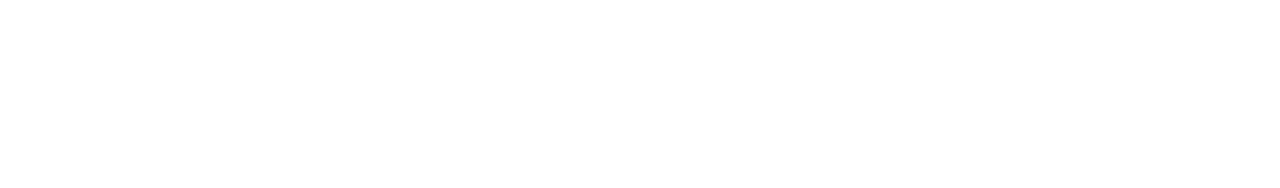
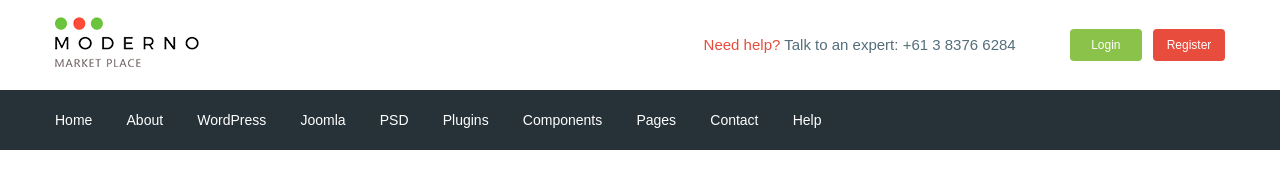
Before and after one commit to Targitay2012/moderno, a website: page app/index.html in a window 1280 px wide. Drawn offline with nearby package versions, Linux system fonts and the light colour scheme; files that its build step writes are made by us from their sources.

Commit message:
added header

```diff
--- a/app/index.html
+++ b/app/index.html
@@ -1,14 +1,102 @@
 <!DOCTYPE html>
 <html lang="en">
+
 <head>
   <meta charset="UTF-8">
   <meta http-equiv="X-UA-Compatible" content="IE=edge">
   <meta name="viewport" content="width=device-width, initial-scale=1.0">
   <title>Document</title>
+  <link rel="preconnect" href="https://fonts.googleapis.com">
+  <link rel="preconnect" href="https://fonts.gstatic.com" crossorigin>
+  <link href="https://fonts.googleapis.com/css2?family=Roboto:wght@500;700&display=swap" rel="stylesheet">
   <link rel="stylesheet" href="css/libs.min.css">
   <link rel="stylesheet" href="css/style.min.css">
 </head>
+
 <body>
+  <header class="header">
+    <div class="header__top">
+      <div class="container">
+        <div class="header__top-inner">
+          <div class="header__logo">
+            <a href="#">
+              <img src="images/logo.png" alt="">
+            </a>
+          </div>
+          <div class="header__text">
+            <a href="#">
+              <span>Need help?</span>
+            </a> Talk to an expert:
+            <a class="header__phone" href="tel:61383766284">+61 3 8376 6284</a>
+          </div>
+          <div class="header__box">
+            <a class="busket" href="#"></a>
+            <a class="header__btn header__btn-login" href="#">Login</a>
+            <a class="header__btn header__btn-register" href="#">Register</a>
+          </div>
+        </div>
+      </div>
+    </div>
+    <div class="header__menu">
+      <div class="container">
+        <nav class="menu">
+          <ul class="menu__list">
+            <li>
+              <a href="#">
+                Home
+              </a>
+            </li>
+            <li>
+              <a href="#">
+                About
+              </a>
+            </li>
+            <li>
+              <a href="#">
+                WordPress
+              </a>
+            </li>
+            <li>
+              <a href="#">
+                Joomla
+              </a>
+            </li>
+            <li>
+              <a href="#">
+                PSD
+              </a>
+            </li>
+            <li>
+              <a href="#">
+                Plugins
+              </a>
+            </li>
+            <li>
+              <a href="#">
+                Components
+              </a>
+            </li>
+            <li>
+              <a href="#">
+                Pages
+              </a>
+            </li>
+            <li>
+              <a href="#">
+                Contact
+              </a>
+            </li>
+            <li>
+              <a href="#">
+                Help
+              </a>
+            </li>
+          </ul>
+
+        </nav>
+      </div>
+    </div>
+  </header>
 
 
 
@@ -16,4 +104,5 @@
   <script src="js/libs.min.js"></script>
   <script src="js/main.min.js"></script>
 </body>
+
 </html>
--- /dev/null
+++ b/app/scss/_fonts.scss
@@ -0,0 +1,7 @@
+@font-face {
+  font-family: 'Roboto-Regular', sans-serif;
+  src: url('../fonts/Roboto-Regular.woff2') format('woff2'),
+       url('../fonts/Roboto-Regular.woff') format('woff');
+  font-weight: 400;
+  font-display: swap;
+}
--- /dev/null
+++ b/app/scss/_global.scss
@@ -0,0 +1,33 @@
+html {
+  box-sizing: border-box;
+}
+
+*,
+*::before,
+*::after {
+  box-sizing: inherit;
+}
+a{
+  display: inline-block;
+  text-decoration: none;
+  color: $color-text;
+}
+ul,
+li{
+  margin: 0;
+  padding: 0;
+  list-style: none;
+}
+body{
+  font-family: 'Roboto-Regular', sans-serif;
+  font-weight: 400;
+  font-size: 15px;
+  line-height: 24px;
+  color: $color-text;
+
+}
+.container{
+  max-width: 1200px;
+  margin: 0 auto;
+  padding: 0 15px;
+}
--- /dev/null
+++ b/app/scss/_vars.scss
@@ -0,0 +1,4 @@
+$color-text: #546e7a;
+$red: #e74c3c;
+$green: #8bc34a;
+$bg: #263238;
--- a/app/scss/style.scss
+++ b/app/scss/style.scss
@@ -1,9 +1,60 @@
-html {
-  box-sizing: border-box;
+@import 'vars';
+@import 'global';
+@import 'fonts';
+
+.header__top-inner {
+  display: flex;
+  justify-content: space-between;
+  height: 90px;
+  align-items: center;
 }
 
-*,
-*::before,
-*::after {
-  box-sizing: inherit;
+.header__text {
+  margin-left: auto;
+  margin-right: 50px;
+
+  span {
+    color: $red;
+  }
 }
+
+.header__btn {
+  padding: 4px;
+  width: 72px;
+  border-radius: 4px;
+  text-align: center;
+  color: #fff;
+  font-size: 12px;
+}
+
+.header__btn-login {
+  background-color: $green;
+}
+
+.header__btn-register {
+  background-color: $red;
+  margin-left: 7px;
+}
+
+.header__menu {
+  background-color: $bg;
+}
+
+.menu {
+  display: flex;
+  align-items: center;
+  height: 60px;
+}
+
+.menu__list {
+  li{
+    display: inline-block;
+    & + li{
+      margin-left: 30px;
+    }
+  }
+  a{
+    color: #fff;
+    font-size: 14px;
+  }
+}
--- a/gulpfile.js
+++ b/gulpfile.js
@@ -8,7 +8,7 @@ let gulp = require('gulp'),
   cssmin =require('gulp-cssmin');
 
 gulp.task('sass', function () {
-  return gulp.src('app/scss/style.scss')
+  return gulp.src('app/scss/**/*.scss')
           .pipe(sass({ outputStyle: 'compressed' }))
           .pipe(rename({ suffix: '.min' }))
           .pipe(autoprefixer({
@@ -58,7 +58,7 @@ gulp.task('browser-sync', function() {
 });
 
 gulp.task('watch', function () {
-  gulp.watch('app/scss/style.scss', gulp.parallel('sass'))
+  gulp.watch('app/scss/**/*.scss', gulp.parallel('sass'))
   gulp.watch('app/*.html', gulp.parallel('html'))
   gulp.watch('app/js/*.js', gulp.parallel('js'))
 });
--- a/package.json
+++ b/package.json
@@ -9,8 +9,11 @@
   "author": "Purbo Dansarunov",
   "license": "ISC",
   "devDependencies": {
+    "arr-flatten": "^1.1.0",
     "browser-sync": "^2.27.10",
+    "collection-map": "^1.0.0",
     "cssmin": "^0.4.3",
+    "for-own": "^1.0.0",
     "gulp": "^4.0.2",
     "gulp-autoprefixer": "^8.0.0",
     "gulp-concat": "^2.6.1",
```
Also changed, not shown: app/fonts/Roboto-Regular.woff (added), app/fonts/Roboto-Regular.woff2 (added), app/images/logo.png (added), 1 other file.
